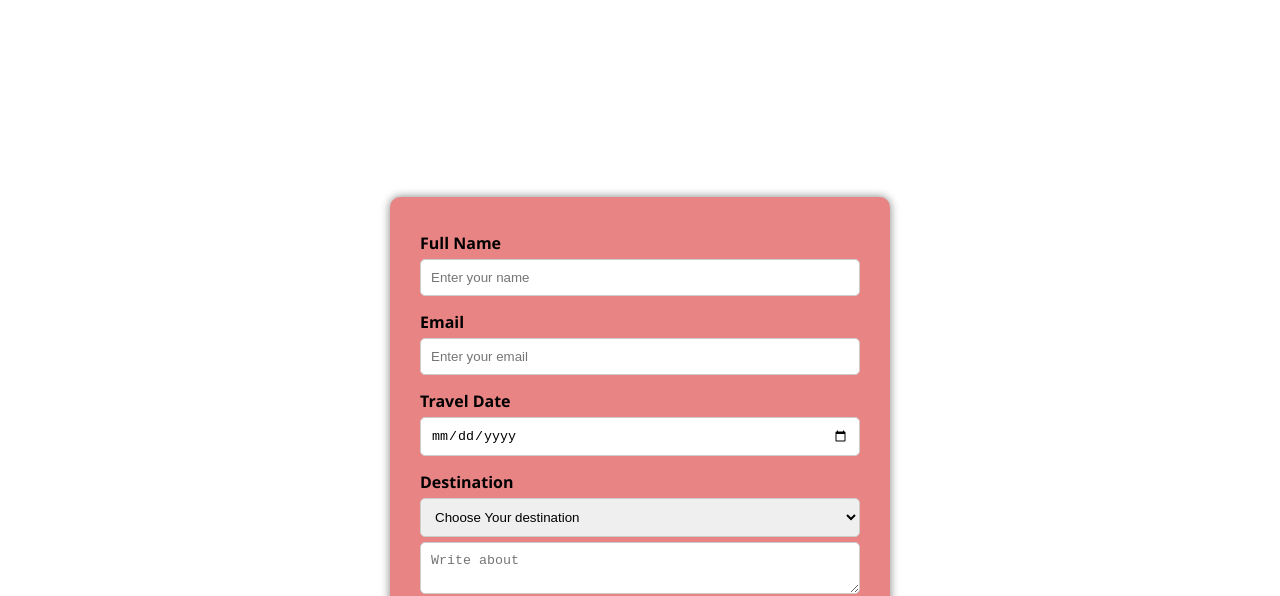
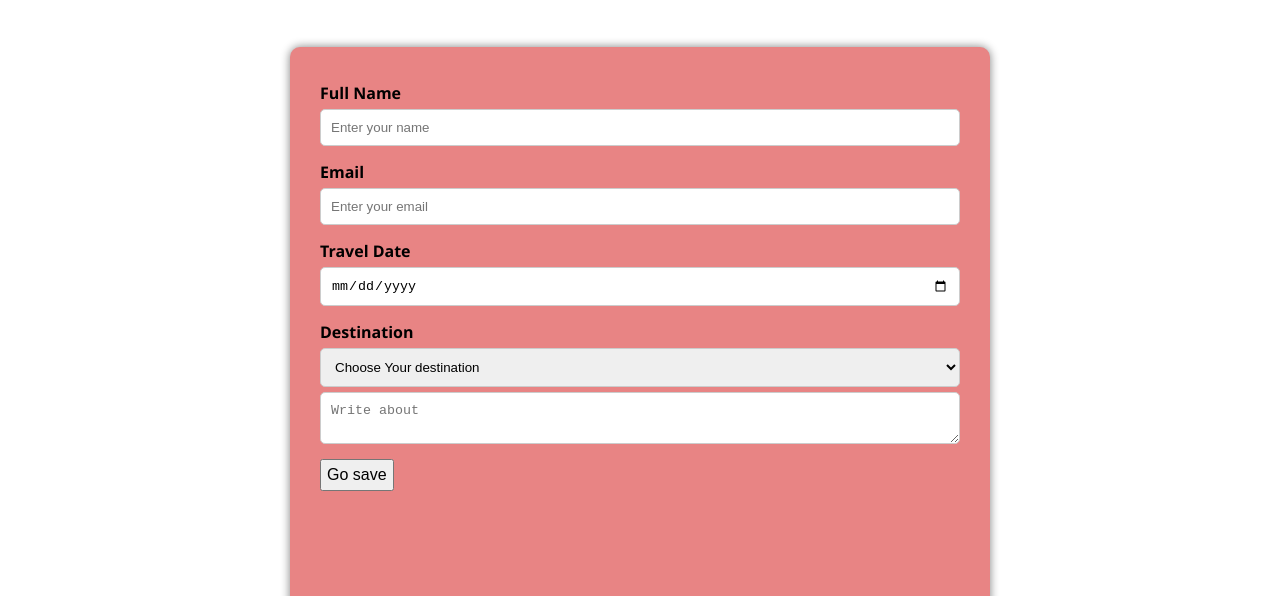
Before and after one commit to AK345623468/Koshi-Province, a plain HTML site: page travel.html in a window 1280 px wide. Shown: the part 228-824 px from the top of the page. Drawn offline with Linux system fonts and the light colour scheme; files whose address does not match are found by name.

Commit message:
Update style.css

```diff
--- a/style.css
+++ b/style.css
@@ -214,9 +214,9 @@ html, body {
     padding: 20px 30px;
     border-radius: 10px;
     box-shadow: 0px 0px 10px gray;
-    width: 500px;
+    width: 700px;
     margin: auto;
-    margin-top:200px;
+    margin-top:50px;
     height:700px;
     cursor:pointer;
 }
```
